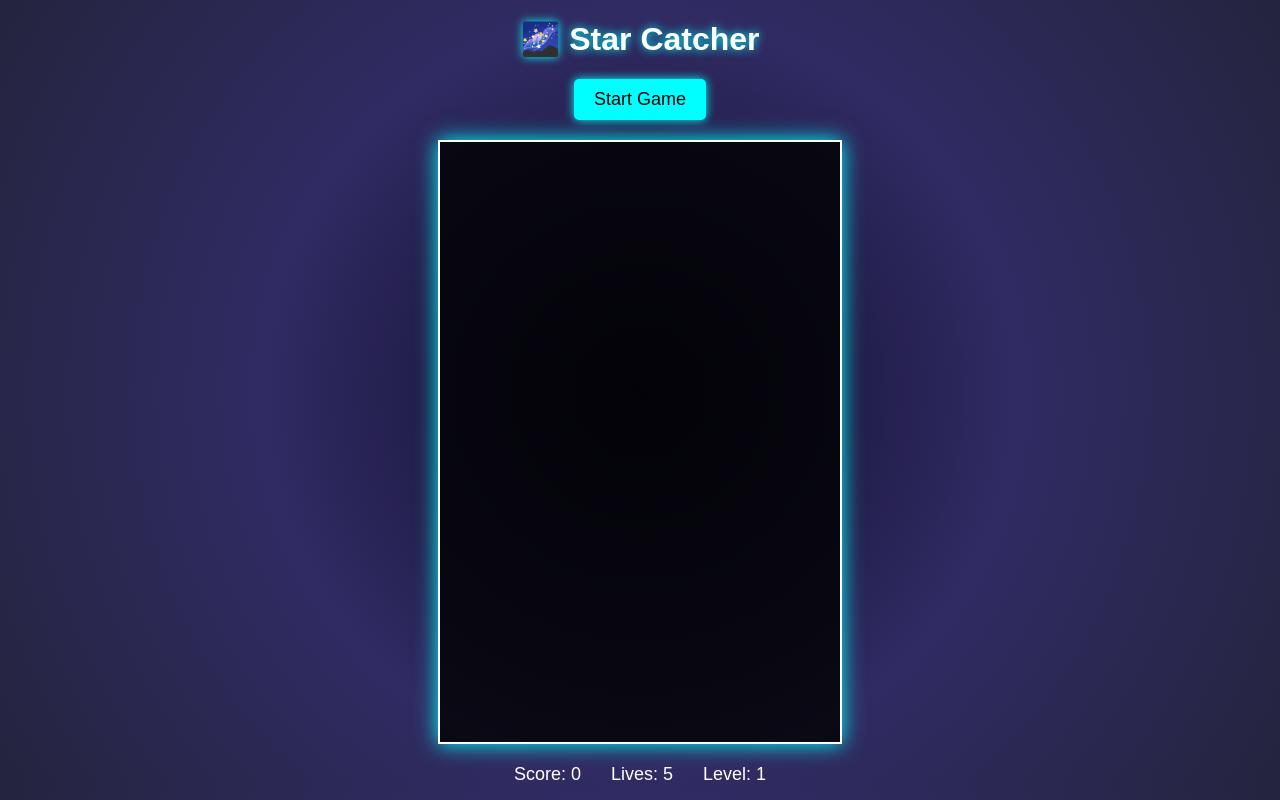
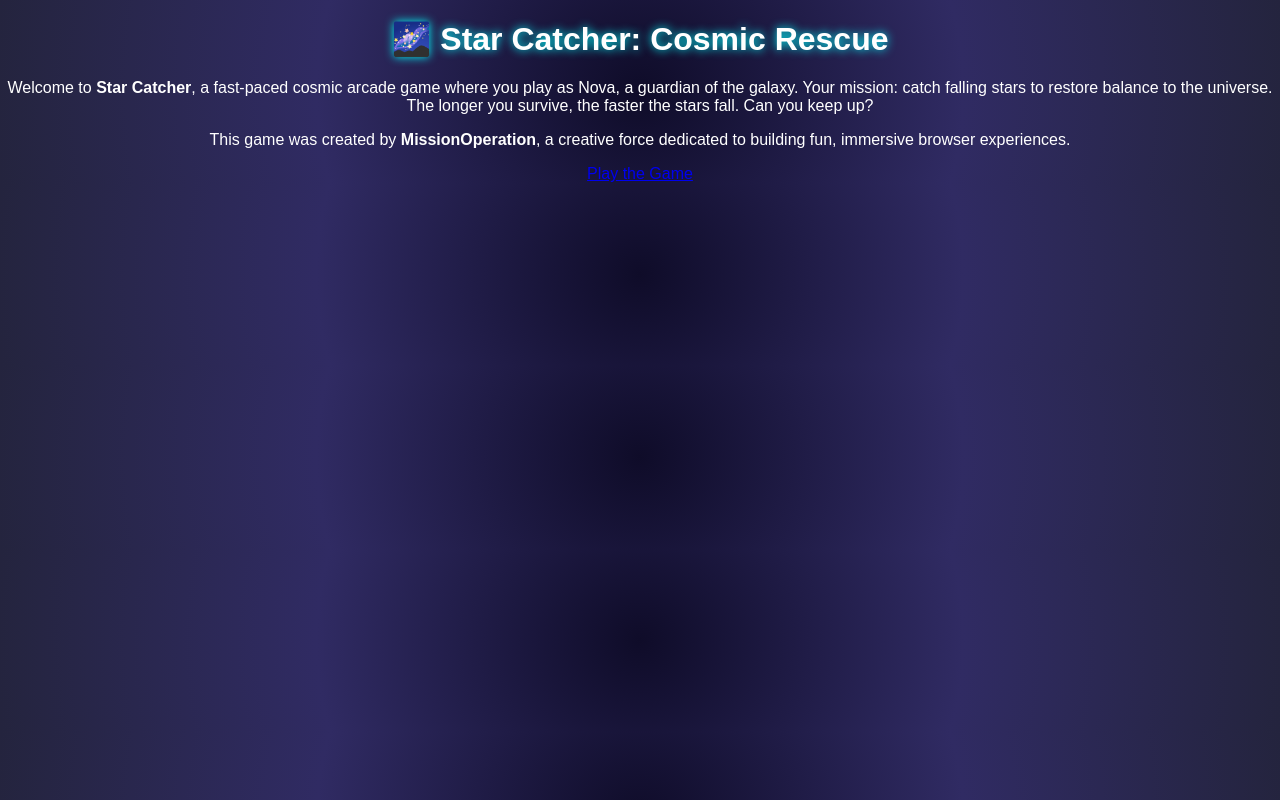
Before and after one commit to MinecraftMissionoperation/Star-Catcher-The-Cosmic-Rescue, a plain HTML site: page index.html in a window 1280 px wide. Drawn offline with Linux system fonts and the light colour scheme.

Commit message:
Revise game introduction and remove game over UI
Updated the game introduction and removed the game over section.

```diff
--- a/index.html
+++ b/index.html
@@ -6,22 +6,15 @@
   <link rel="stylesheet" href="style.css">
 </head>
 <body>
-  <h1>🌌 Star Catcher</h1>
-  <button id="startBtn">Start Game</button>
-  <canvas id="gameCanvas" width="400" height="600"></canvas>
-  <div id="hud">
-    <span id="score">Score: 0</span>
-    <span id="lives">Lives: 5</span>
-    <span id="level">Level: 1</span>
+  <div class="container">
+    <h1>🌌 Star Catcher: Cosmic Rescue</h1>
+    <p>
+      Welcome to <strong>Star Catcher</strong>, a fast-paced cosmic arcade game where you play as Nova, a guardian of the galaxy. Your mission: catch falling stars to restore balance to the universe. The longer you survive, the faster the stars fall. Can you keep up?
+    </p>
+    <p>
+      This game was created by <strong>MissionOperation</strong>, a creative force dedicated to building fun, immersive browser experiences.
+    </p>
+    <a href="game.html" class="start-button">Play the Game</a>
   </div>
-  <div id="gameOver" style="display:none;">
-    <h2>Game Over</h2>
-    <p id="finalScore"></p>
-    <input type="text" id="playerName" placeholder="Enter your name">
-    <button onclick="submitScore()">Submit Score</button>
-    <div id="leaderboard"></div>
-    <button onclick="restartGame()">Play Again</button>
-  </div>
-  <script src="script.js"></script>
 </body>
 </html>
```
